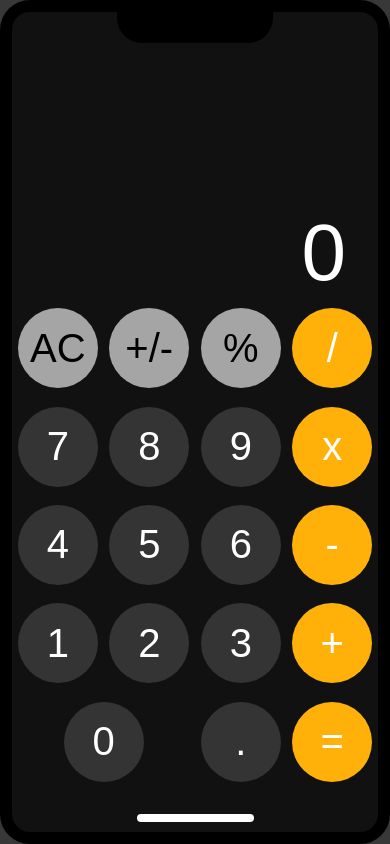
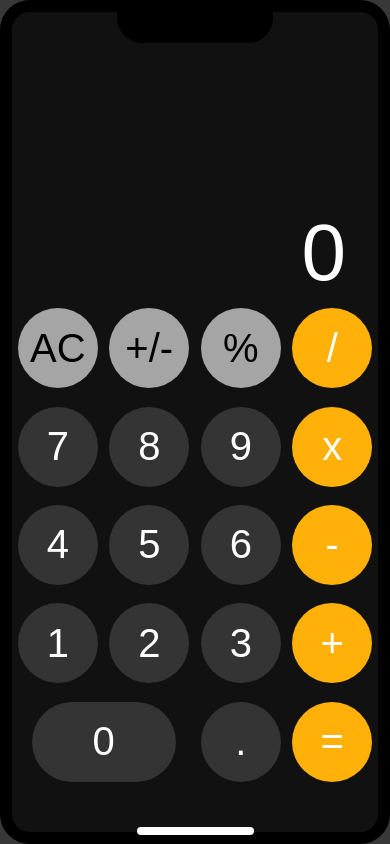
Before and after one commit to PrimeFord/Calculator, a plain HTML site: page index.html in a window 390 px wide. Drawn offline with Linux system fonts and the light colour scheme.

Commit message:
Calculator

```diff
--- a/style.css
+++ b/style.css
@@ -123,7 +123,7 @@ body {
   }
   .container::after {
     width: 30%;
-    top: 96.5%;
+    top: 98%;
     left: 35%;
   }
   .btn {
@@ -131,4 +131,8 @@ body {
     width: 5rem;
     height: 5rem;
   }
+  .zero {
+    width: 9rem;
+    grid-column: span 2;
+  }
 }
```
